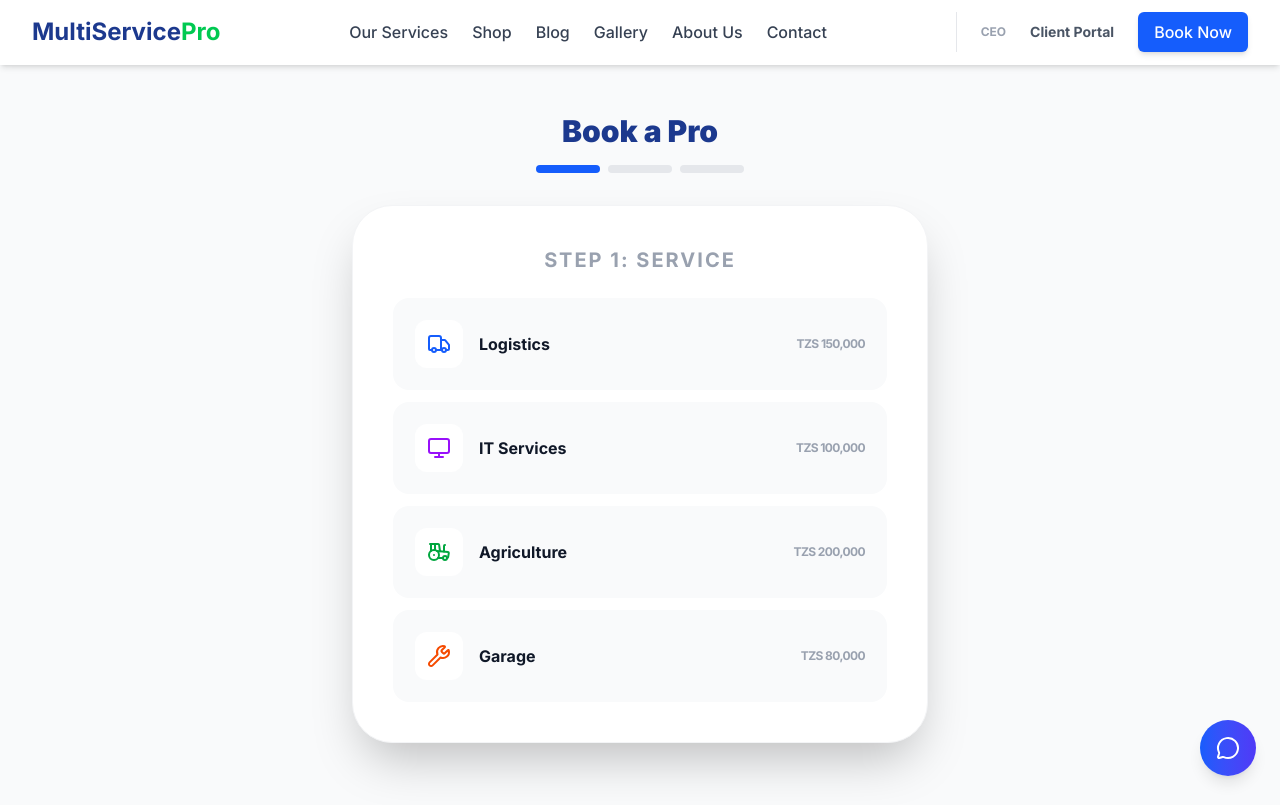
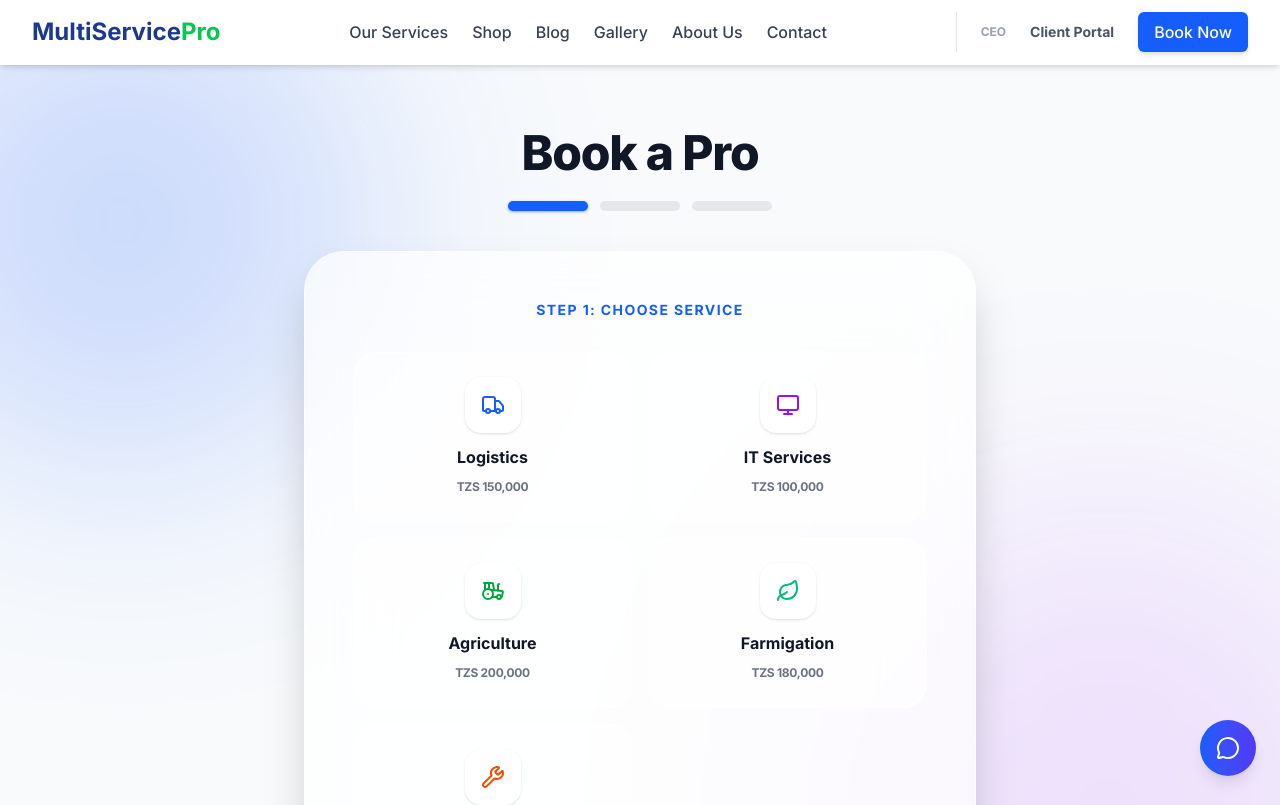
Before and after one commit to jemmziray-tech/multiservicepro, a Next.js app: page /book in a window 1280 px wide. Shown: the top 805 px of the page. Built offline with nearby package versions, Linux system fonts and the light colour scheme; no server answers.

Commit message:
improved booking system

```diff
--- a/app/book/page.tsx
+++ b/app/book/page.tsx
@@ -5,7 +5,7 @@ import { useRouter } from "next/navigation";
 import { motion, AnimatePresence, Variants } from "framer-motion";
 import {
   Truck, Monitor, Tractor, Wrench, ChevronRight, ChevronLeft,
-  CheckCircle, Loader2, Smartphone, CreditCard, Banknote, CheckCircle2
+  CheckCircle, Loader2, Smartphone, CreditCard, Banknote, CheckCircle2, Leaf
 } from "lucide-react";
 import { supabase } from "../lib/supabase";
 
@@ -86,16 +86,18 @@ export default function BookingWizard() {
 
   if (isConfirmed) {
     return (
-      <div className="min-h-[80vh] flex items-center justify-center p-6 bg-white dark:bg-gray-950">
-        <motion.div initial={{ scale: 0.9, opacity: 0 }} animate={{ scale: 1, opacity: 1 }} className="text-center space-y-6 max-w-md">
+      <div className="min-h-[80vh] flex items-center justify-center p-6 bg-slate-50 dark:bg-[#09090b] relative overflow-hidden transition-colors duration-500">
+        <div className="absolute top-[20%] left-[20%] w-[500px] h-[500px] rounded-full bg-green-600/10 dark:bg-green-600/5 blur-[120px] pointer-events-none"></div>
+
+        <motion.div initial={{ scale: 0.9, opacity: 0 }} animate={{ scale: 1, opacity: 1 }} className="text-center space-y-6 max-w-md relative z-10 bg-white/70 dark:bg-gray-900/50 backdrop-blur-xl p-10 rounded-3xl border border-white/50 dark:border-gray-800/80 shadow-2xl">
           <div className="w-24 h-24 bg-green-100 dark:bg-green-900/30 rounded-full flex items-center justify-center mx-auto">
             <CheckCircle className="w-12 h-12 text-green-600" />
           </div>
-          <h1 className="text-4xl font-black text-gray-900 dark:text-white">Confirmed!</h1>
-          <p className="text-gray-500 dark:text-gray-400 text-lg">
-            We'll contact you at <span className="font-bold text-blue-600">{formData.phone}</span> for your {formData.service} appointment.
+          <h1 className="text-4xl font-black text-gray-900 dark:text-white tracking-tight">Confirmed!</h1>
+          <p className="text-gray-600 dark:text-gray-400 text-lg leading-relaxed">
+            We'll contact you at <span className="font-bold text-blue-600 dark:text-blue-400">{formData.phone}</span> for your {formData.service} appointment.
           </p>
-          <button onClick={() => router.push('/')} className="w-full bg-blue-600 text-white py-4 rounded-2xl font-bold hover:bg-blue-700 transition shadow-lg">
+          <button onClick={() => router.push('/')} className="w-full bg-gradient-to-r from-blue-600 to-indigo-600 text-white py-4 rounded-2xl font-bold hover:from-blue-500 hover:to-indigo-500 transition-all shadow-lg hover:shadow-xl hover:-translate-y-0.5">
             Return Home
           </button>
         </motion.div>
@@ -104,37 +106,45 @@ export default function BookingWizard() {
   }
 
   return (
-    <main className="min-h-screen bg-gray-50 dark:bg-gray-950 py-12 px-4 transition-colors duration-500">
-      <div className="max-w-xl mx-auto">
-        <div className="text-center mb-8">
-            <h1 className="text-3xl font-black text-blue-900 dark:text-white mb-4">Book a Pro</h1>
-            <div className="flex gap-2 justify-center">
+    <main className="min-h-screen bg-slate-50 dark:bg-[#09090b] py-16 px-4 transition-colors duration-500 relative overflow-hidden">
+
+      {/* --- AMBIENT BACKGROUND GLOWS --- */}
+      <div className="absolute top-[-10%] left-[-10%] w-[500px] h-[500px] rounded-full bg-blue-600/20 dark:bg-blue-600/10 blur-[120px] pointer-events-none"></div>
+      <div className="absolute bottom-[-10%] right-[-10%] w-[600px] h-[600px] rounded-full bg-purple-600/10 dark:bg-purple-600/5 blur-[120px] pointer-events-none"></div>
+
+      <div className="max-w-2xl mx-auto relative z-10">
+        <div className="text-center mb-10">
+            <h1 className="text-4xl md:text-5xl font-extrabold text-gray-900 dark:text-white tracking-tight mb-6">Book a Pro</h1>
+            <div className="flex gap-3 justify-center">
                 {[1, 2, 3].map((num) => (
-                    <div key={num} className={`h-2 w-16 rounded-full transition-all duration-500 ${step >= num ? 'bg-blue-600' : 'bg-gray-200 dark:bg-gray-800'}`} />
+                    <div key={num} className={`h-2.5 w-20 rounded-full transition-all duration-500 ${step >= num ? 'bg-blue-600 shadow-sm shadow-blue-500/50' : 'bg-gray-200 dark:bg-gray-800'}`} />
                 ))}
             </div>
         </div>
 
-        <div className="bg-white dark:bg-gray-900 rounded-[2.5rem] shadow-2xl border border-gray-100 dark:border-gray-800 p-8 md:p-10 relative overflow-hidden min-h-[450px]">
+        <div className="bg-white/70 dark:bg-gray-900/60 backdrop-blur-2xl rounded-[2.5rem] shadow-2xl border border-white/50 dark:border-gray-800/80 p-8 md:p-12 relative overflow-hidden min-h-[500px]">
           <AnimatePresence mode="wait" custom={direction}>
 
             {/* STEP 1: Service */}
             {step === 1 && (
-              <motion.div key="step1" custom={direction} variants={variants} initial="enter" animate="center" exit="exit" transition={{ duration: 0.2 }} className="space-y-6">
-                <h2 className="text-xl font-bold text-gray-400 uppercase tracking-widest text-center">Step 1: Service</h2>
-                <div className="grid grid-cols-1 gap-3">
+              <motion.div key="step1" custom={direction} variants={variants} initial="enter" animate="center" exit="exit" transition={{ duration: 0.2 }} className="space-y-8">
+                <h2 className="text-sm font-bold text-blue-600 dark:text-blue-400 uppercase tracking-widest text-center">Step 1: Choose Service</h2>
+                <div className="grid grid-cols-1 md:grid-cols-2 gap-4">
                   {[
                     { id: 'Logistics', icon: <Truck />, price: 150000, color: 'text-blue-600' },
                     { id: 'IT Services', icon: <Monitor />, price: 100000, color: 'text-purple-600' },
                     { id: 'Agriculture', icon: <Tractor />, price: 200000, color: 'text-green-600' },
+                    { id: 'Farmigation', icon: <Leaf />, price: 180000, color: 'text-emerald-500' },
                     { id: 'Garage', icon: <Wrench />, price: 80000, color: 'text-orange-600' }
                   ].map((item) => (
-                    <button key={item.id} onClick={() => selectService(item.id, item.price)} className="flex justify-between items-center p-5 rounded-2xl border-2 border-transparent bg-gray-50 dark:bg-gray-800/50 hover:border-blue-600 transition-all group">
-                      <div className="flex items-center gap-4">
-                        <div className={`p-3 rounded-xl bg-white dark:bg-gray-900 ${item.color}`}>{item.icon}</div>
-                        <span className="font-bold text-gray-900 dark:text-white">{item.id}</span>
+                    <button key={item.id} onClick={() => selectService(item.id, item.price)} className="flex flex-col items-center justify-center gap-3 p-6 rounded-3xl border border-white/60 dark:border-gray-700 bg-white/50 dark:bg-gray-800/40 hover:bg-white dark:hover:bg-gray-800 hover:border-blue-500/50 hover:shadow-xl hover:-translate-y-1 transition-all group">
+                      <div className={`p-4 rounded-2xl bg-white dark:bg-gray-900 shadow-sm ${item.color} group-hover:scale-110 transition-transform`}>
+                        {item.icon}
                       </div>
-                      <span className="text-xs font-bold text-gray-400 group-hover:text-blue-600 tracking-tighter">TZS {item.price.toLocaleString()}</span>
+                      <div className="text-center">
+                        <span className="font-bold text-gray-900 dark:text-white block mb-1">{item.id}</span>
+                        <span className="text-xs font-bold text-gray-500 dark:text-gray-400 tracking-tight">TZS {item.price.toLocaleString()}</span>
+                      </div>
                     </button>
                   ))}
                 </div>
@@ -143,16 +153,16 @@ export default function BookingWizard() {
 
             {/* STEP 2: Timing */}
             {step === 2 && (
-              <motion.div key="step2" custom={direction} variants={variants} initial="enter" animate="center" exit="exit" transition={{ duration: 0.2 }} className="space-y-6">
-                <h2 className="text-xl font-bold text-gray-400 uppercase tracking-widest text-center">Step 2: Timing</h2>
-                <div className="space-y-4">
-                  <div className="space-y-1">
-                    <label className="text-[10px] font-bold text-gray-400 ml-2 uppercase">Date</label>
-                    <input type="date" required value={formData.date} onChange={(e) => setFormData({...formData, date: e.target.value})} className="w-full px-6 py-4 rounded-2xl border border-gray-100 dark:border-gray-800 dark:bg-gray-800 dark:text-white outline-none focus:ring-2 focus:ring-blue-600 font-medium" />
+              <motion.div key="step2" custom={direction} variants={variants} initial="enter" animate="center" exit="exit" transition={{ duration: 0.2 }} className="space-y-8">
+                <h2 className="text-sm font-bold text-blue-600 dark:text-blue-400 uppercase tracking-widest text-center">Step 2: Schedule Timing</h2>
+                <div className="space-y-6">
+                  <div className="space-y-2">
+                    <label className="text-xs font-bold text-gray-500 dark:text-gray-400 ml-2 uppercase tracking-wide">Date</label>
+                    <input type="date" required value={formData.date} onChange={(e) => setFormData({...formData, date: e.target.value})} className="w-full px-6 py-4 rounded-2xl border border-gray-200 dark:border-gray-700 bg-white/50 dark:bg-gray-950/50 dark:text-white outline-none focus:ring-2 focus:ring-blue-600 font-medium transition-all" />
                   </div>
-                  <div className="space-y-1">
-                    <label className="text-[10px] font-bold text-gray-400 ml-2 uppercase">Time Slot</label>
-                    <select value={formData.time} onChange={(e) => setFormData({...formData, time: e.target.value})} className="w-full px-6 py-4 rounded-2xl border border-gray-100 dark:border-gray-800 dark:bg-gray-800 dark:text-white outline-none focus:ring-2 focus:ring-blue-600 font-medium bg-white appearance-none">
+                  <div className="space-y-2">
+                    <label className="text-xs font-bold text-gray-500 dark:text-gray-400 ml-2 uppercase tracking-wide">Time Slot</label>
+                    <select value={formData.time} onChange={(e) => setFormData({...formData, time: e.target.value})} className="w-full px-6 py-4 rounded-2xl border border-gray-200 dark:border-gray-700 bg-white/50 dark:bg-gray-950/50 dark:text-white outline-none focus:ring-2 focus:ring-blue-600 font-medium appearance-none transition-all">
                         <option value="">Select Time Slot</option>
                         <option value="Morning">Morning (08:00 - 12:00)</option>
                         <option value="Afternoon">Afternoon (13:00 - 17:00)</option>
@@ -160,90 +170,74 @@ export default function BookingWizard() {
                     </select>
                   </div>
                 </div>
-                <div className="flex gap-4 pt-4">
-                  <button onClick={prevStep} className="flex-1 py-4 font-bold text-gray-400 flex items-center justify-center gap-2 hover:bg-gray-50 dark:hover:bg-gray-800 rounded-2xl transition"><ChevronLeft className="w-5 h-5" /> Back</button>
-                  <button onClick={nextStep} disabled={!formData.date || !formData.time} className="flex-1 bg-blue-600 text-white py-4 rounded-2xl font-bold flex items-center justify-center gap-2 disabled:opacity-50">Next <ChevronRight className="w-5 h-5" /></button>
+                <div className="flex gap-4 pt-6">
+                  <button onClick={prevStep} className="flex-1 py-4 font-bold text-gray-500 dark:text-gray-400 flex items-center justify-center gap-2 hover:bg-gray-100 dark:hover:bg-gray-800 rounded-2xl transition-all"><ChevronLeft className="w-5 h-5" /> Back</button>
+                  <button onClick={nextStep} disabled={!formData.date || !formData.time} className="flex-1 bg-gradient-to-r from-blue-600 to-indigo-600 text-white py-4 rounded-2xl font-bold flex items-center justify-center gap-2 disabled:opacity-50 hover:shadow-lg hover:-translate-y-0.5 transition-all">Next <ChevronRight className="w-5 h-5" /></button>
                 </div>
               </motion.div>
             )}
 
             {/* STEP 3: Contact & Payment */}
             {step === 3 && (
-              <motion.div key="step3" custom={direction} variants={variants} initial="enter" animate="center" exit="exit" transition={{ duration: 0.2 }} className="space-y-6">
-                <h2 className="text-xl font-bold text-gray-400 uppercase tracking-widest text-center">Step 3: Contact & Pay</h2>
+              <motion.div key="step3" custom={direction} variants={variants} initial="enter" animate="center" exit="exit" transition={{ duration: 0.2 }} className="space-y-8">
+                <h2 className="text-sm font-bold text-blue-600 dark:text-blue-400 uppercase tracking-widest text-center">Step 3: Contact & Confirm</h2>
 
                 {/* Contact Inputs */}
                 <div className="space-y-4">
-                  <input placeholder="Full Name" type="text" required value={formData.fullName} onChange={(e) => setFormData({...formData, fullName: e.target.value})} className="w-full px-6 py-4 rounded-2xl border border-gray-100 dark:border-gray-800 dark:bg-gray-800 dark:text-white outline-none focus:ring-2 focus:ring-blue-600 font-medium" />
-                  <input placeholder="Phone (+255...)" type="tel" required value={formData.phone} onChange={(e) => setFormData({...formData, phone: e.target.value})} className="w-full px-6 py-4 rounded-2xl border border-gray-100 dark:border-gray-800 dark:bg-gray-800 dark:text-white outline-none focus:ring-2 focus:ring-blue-600 font-medium" />
+                  <input placeholder="Full Name" type="text" required value={formData.fullName} onChange={(e) => setFormData({...formData, fullName: e.target.value})} className="w-full px-6 py-4 rounded-2xl border border-gray-200 dark:border-gray-700 bg-white/50 dark:bg-gray-950/50 dark:text-white outline-none focus:ring-2 focus:ring-blue-600 font-medium transition-all" />
+                  <input placeholder="Phone (+255...)" type="tel" required value={formData.phone} onChange={(e) => setFormData({...formData, phone: e.target.value})} className="w-full px-6 py-4 rounded-2xl border border-gray-200 dark:border-gray-700 bg-white/50 dark:bg-gray-950/50 dark:text-white outline-none focus:ring-2 focus:ring-blue-600 font-medium transition-all" />
                 </div>
 
                 {/* Booking Summary */}
-                <div className="bg-blue-50 dark:bg-blue-900/20 p-5 rounded-2xl border border-blue-100 dark:border-blue-800 flex justify-between items-center">
+                <div className="bg-blue-50/80 dark:bg-blue-900/20 backdrop-blur-sm p-6 rounded-3xl border border-blue-100 dark:border-blue-800/50 flex justify-between items-center">
                     <div>
-                        <p className="text-[10px] font-black text-blue-600 uppercase tracking-widest">Estimated Total</p>
-                        <p className="font-black text-xl text-blue-900 dark:text-white">TZS {formData.price.toLocaleString()}</p>
+                        <p className="text-[10px] font-black text-blue-600 dark:text-blue-400 uppercase tracking-widest mb-1">Estimated Total</p>
+                        <p className="font-black text-2xl text-blue-900 dark:text-white">TZS {formData.price.toLocaleString()}</p>
                     </div>
-                    <div className="text-right text-xs text-gray-500">
-                        <p className="font-bold text-blue-600">{formData.service}</p>
+                    <div className="text-right text-sm text-gray-600 dark:text-gray-400">
+                        <p className="font-bold text-gray-900 dark:text-white">{formData.service}</p>
                         <p>{formData.date}</p>
                     </div>
                 </div>
 
                 {/* THE NEW PAYMENT UI */}
                 <div className="space-y-3 pt-2">
-                  <h3 className="text-sm font-bold text-gray-400 uppercase tracking-widest ml-2">Payment Method</h3>
+                  <h3 className="text-xs font-bold text-gray-500 dark:text-gray-400 uppercase tracking-widest ml-2">Payment Method</h3>
 
                   {/* Active: Pay in Person */}
-                  <div className="relative border-2 border-blue-600 bg-blue-50 dark:bg-blue-900/20 rounded-2xl p-4 flex items-center justify-between cursor-pointer transition-all shadow-sm">
+                  <div className="relative border-2 border-blue-500 bg-blue-50/50 dark:bg-blue-900/20 rounded-2xl p-4 flex items-center justify-between cursor-pointer transition-all shadow-sm">
                     <div className="flex items-center gap-4">
-                      <div className="bg-blue-100 dark:bg-blue-800 p-2 rounded-full text-blue-600 dark:text-blue-400">
+                      <div className="bg-white dark:bg-gray-900 p-2.5 rounded-xl text-blue-600 dark:text-blue-400 shadow-sm">
                         <Banknote className="w-5 h-5" />
                       </div>
                       <div>
                         <p className="font-bold text-gray-900 dark:text-white text-sm">Pay via WhatsApp / Office</p>
-                        <p className="text-[10px] text-gray-500 dark:text-gray-400 mt-0.5">Pay after confirming details</p>
+                        <p className="text-xs text-gray-500 dark:text-gray-400 mt-0.5">Pay after confirming details</p>
                       </div>
                     </div>
-                    <CheckCircle2 className="w-5 h-5 text-blue-600 dark:text-blue-400" />
+                    <CheckCircle2 className="w-6 h-6 text-blue-600 dark:text-blue-400" />
                   </div>
 
                   {/* Disabled: Mobile Money */}
-                  <div className="relative border border-gray-200 dark:border-gray-800 bg-gray-50 dark:bg-gray-900/50 rounded-2xl p-4 flex items-center justify-between opacity-60 cursor-not-allowed">
+                  <div className="relative border border-gray-200 dark:border-gray-800 bg-white/30 dark:bg-gray-900/30 rounded-2xl p-4 flex items-center justify-between opacity-60 cursor-not-allowed">
                     <div className="flex items-center gap-4">
-                      <div className="bg-gray-200 dark:bg-gray-800 p-2 rounded-full text-gray-500 dark:text-gray-400">
+                      <div className="bg-gray-100 dark:bg-gray-800 p-2.5 rounded-xl text-gray-500 dark:text-gray-400">
                         <Smartphone className="w-5 h-5" />
                       </div>
                       <div>
                         <p className="font-bold text-gray-700 dark:text-gray-300 text-sm">Mobile Money</p>
-                        <p className="text-[10px] text-gray-500 dark:text-gray-400 mt-0.5">M-Pesa, Tigo Pesa, Airtel</p>
+                        <p className="text-xs text-gray-500 dark:text-gray-400 mt-0.5">M-Pesa, Tigo Pesa, Airtel</p>
                       </div>
                     </div>
-                    <span className="bg-orange-100 dark:bg-orange-900/30 text-orange-700 dark:text-orange-400 text-[9px] font-black uppercase tracking-wider px-2 py-1 rounded-full border border-orange-200 dark:border-orange-800/50">
-                      Coming Soon
-                    </span>
-                  </div>
-
-                  {/* Disabled: Bank Card */}
-                  <div className="relative border border-gray-200 dark:border-gray-800 bg-gray-50 dark:bg-gray-900/50 rounded-2xl p-4 flex items-center justify-between opacity-60 cursor-not-allowed">
-                    <div className="flex items-center gap-4">
-                      <div className="bg-gray-200 dark:bg-gray-800 p-2 rounded-full text-gray-500 dark:text-gray-400">
-                        <CreditCard className="w-5 h-5" />
-                      </div>
-                      <div>
-                        <p className="font-bold text-gray-700 dark:text-gray-300 text-sm">Bank Card</p>
-                        <p className="text-[10px] text-gray-500 dark:text-gray-400 mt-0.5">Visa, Mastercard</p>
-                      </div>
-                    </div>
-                    <span className="bg-orange-100 dark:bg-orange-900/30 text-orange-700 dark:text-orange-400 text-[9px] font-black uppercase tracking-wider px-2 py-1 rounded-full border border-orange-200 dark:border-orange-800/50">
+                    <span className="bg-orange-100 dark:bg-orange-900/30 text-orange-700 dark:text-orange-400 text-[10px] font-black uppercase tracking-wider px-2.5 py-1 rounded-full border border-orange-200 dark:border-orange-800/50">
                       Coming Soon
                     </span>
                   </div>
                 </div>
 
-                <div className="flex gap-4 pt-4">
-                  <button onClick={prevStep} className="flex-1 py-4 font-bold text-gray-400 flex items-center justify-center gap-2 hover:bg-gray-50 dark:hover:bg-gray-800 rounded-2xl transition"><ChevronLeft className="w-5 h-5" /> Back</button>
-                  <button onClick={handleBooking} disabled={loading || !formData.phone || !formData.fullName} className="flex-1 bg-green-600 text-white py-4 rounded-2xl font-bold flex items-center justify-center gap-2 hover:bg-green-700 transition disabled:opacity-50 shadow-lg">
+                <div className="flex gap-4 pt-6">
+                  <button onClick={prevStep} className="flex-1 py-4 font-bold text-gray-500 dark:text-gray-400 flex items-center justify-center gap-2 hover:bg-gray-100 dark:hover:bg-gray-800 rounded-2xl transition-all"><ChevronLeft className="w-5 h-5" /> Back</button>
+                  <button onClick={handleBooking} disabled={loading || !formData.phone || !formData.fullName} className="flex-1 bg-gradient-to-r from-green-500 to-emerald-600 text-white py-4 rounded-2xl font-bold flex items-center justify-center gap-2 hover:shadow-lg hover:shadow-green-500/20 hover:-translate-y-0.5 transition-all disabled:opacity-50">
                     {loading ? <Loader2 className="animate-spin w-5 h-5" /> : "Confirm Booking"}
                   </button>
                 </div>
```
